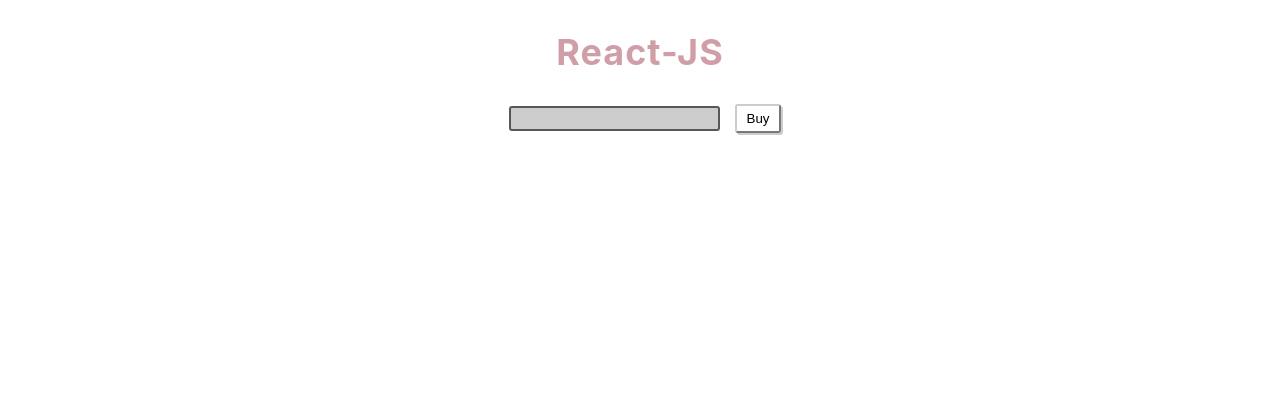
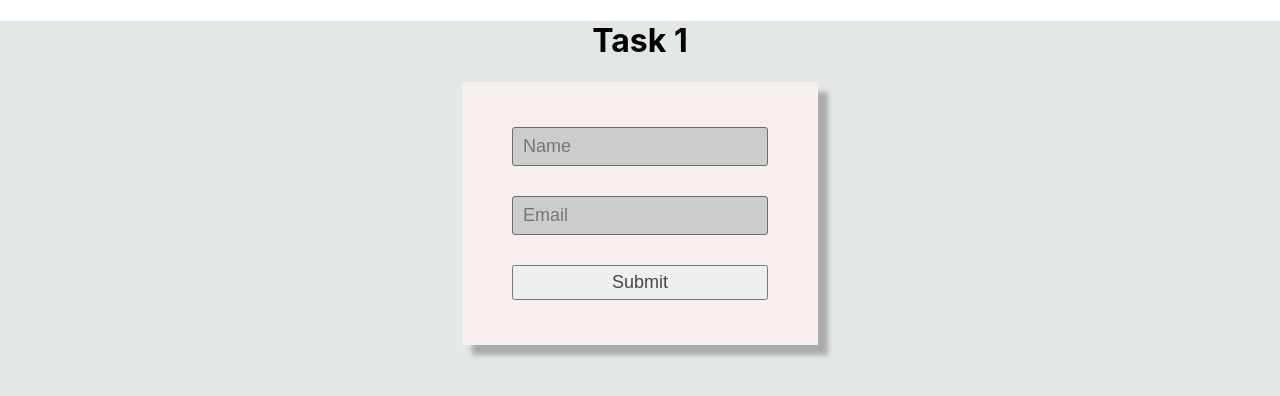
Before and after one commit to ArminAvdalyan/git-learn, a React (Create React App) app in the folder react-demo/: page / in a window 1280 px wide. Shown: the top 396 px of the page. Built offline with nearby package versions, Linux system fonts and the light colour scheme.

Commit message:
Added form

```diff
--- a/react-demo/src/App.css
+++ b/react-demo/src/App.css
@@ -1,5 +1,7 @@
 .App {
   text-align: center;
+  background-color: rgb(228, 231, 231);
+  height: 100vh;
 }
 
 .App-logo {
@@ -28,6 +30,7 @@
   color: #61dafb;
 }
 
+
 @keyframes App-logo-spin {
   from {
     transform: rotate(0deg);
--- a/react-demo/src/App.js
+++ b/react-demo/src/App.js
@@ -1,15 +1,12 @@
-import logo from './logo.svg';
+// import logo from './logo.svg';
 import './App.css';
+import Form from "./Container/Form/Form.js";
 
-import Button from "./components/Button/Button.js";
-import Input from "./components/Input/Input.js";
-import Title from "./components/Title/Title.js";
-function App() {
+const App = () => {
   return (
     <div className="App">
-      <Title/>
-      <Input/>
-      <Button/>
+      <h1>Task 1</h1>
+      <Form />
     </div>
   );
 }
--- /dev/null
+++ b/react-demo/src/Container/Form/Form.css
@@ -0,0 +1,7 @@
+.formStyle {
+  background-color:rgb(247, 238, 238);
+  padding: 30px 50px;
+  width: 20%;
+  margin: auto;
+  box-shadow: 10px 10px 5px #aaaaaa;
+}
--- /dev/null
+++ b/react-demo/src/Container/Form/Form.js
@@ -0,0 +1,41 @@
+import React, { useState } from "react";
+import Button from "../../Components/Button/Button.js";
+import Input from "../../Components/Input/Input.js";
+import { Validate } from "../../util/validate.js";
+import "./Form.css";
+
+const Form = () => {
+  const [inputText, setInputText] = useState("");
+  const [inputEmail, setInputEmail] = useState("");
+
+  const onchangeText = (e) => {
+    e.preventDefault();
+    setInputText(e.target.value);
+  }
+
+  const onchangeEmail = (e) => {
+    e.preventDefault();
+    setInputEmail(e.target.value);
+  }
+
+  const onclickBtn = (e) => {
+    e.preventDefault();
+    const result = Validate(inputText);
+    if(!result.isValid) {
+      alert(result.errorText);
+    } else {
+      console.log("name: " + inputText);
+      console.log("email: " + inputEmail);
+    }
+  }
+
+  return (
+    <form className="formStyle">
+      <Input onChange={onchangeText} value={inputText} type="text" placeholder="Name" />
+      <Input onChange={onchangeEmail} value={inputEmail} type="email" placeholder="Email" />
+      <Button onclick={onclickBtn} text="Submit" />
+    </form>
+  )
+}
+
+export default Form;
--- a/react-demo/src/components/Button/Button.css
+++ b/react-demo/src/components/Button/Button.css
@@ -1,8 +1,8 @@
-.app-btn {
-  padding: 5px 10px;
-  background: transparent;
-  border-color: #ccc;
-  border-radius: 3px;
-  margin-left: 15px;
-  box-shadow: 2px 2px #ccc;
+.btnStyle {
+  width: 100%;
+  font-size: 18px;
+  color: rgb(71, 70, 70);
+  padding: 5px;
+  margin: 15px 0;
+  cursor: pointer;
 }
--- a/react-demo/src/components/Button/Button.js
+++ b/react-demo/src/components/Button/Button.js
@@ -1,7 +1,8 @@
 import React from "react";
 import "./Button.css";
-function Button() {
-  return <button className="app-btn">Buy</button>
+
+const Button = (props) => {
+  return  <button onClick={props.onclick} className="btnStyle">{props.text}</button>
 }
 
 export default Button;
--- a/react-demo/src/components/Input/Input.css
+++ b/react-demo/src/components/Input/Input.css
@@ -1,8 +1,11 @@
-.app-inp {
-  border: 2px solid rgb(88, 86, 86);
-  padding: 3px 15px;
-  margin-left: 10px;
+.inputStyle {
+  box-sizing: border-box;
+  width: 100%;
+  border: 1px solid #6c6c6c;
+  border-radius: 3px;
+  padding: 8px 10px;
+  font-size: 18px;
+  margin: 15px 0;
   background-color: #ccc;
-  border-radius: 3px;
-
+  outline: none;
 }
--- a/react-demo/src/components/Input/Input.js
+++ b/react-demo/src/components/Input/Input.js
@@ -1,8 +1,12 @@
 import React from "react";
 import "./Input.css";
 
-function Input() {
-  return <input className="app-inp"/>
+const Input = (props) => {
+  return (
+    <div>
+      <input className="inputStyle" onChange={props.onChange} type={props.type} value={props.value} placeholder={props.placeholder}/>
+    </div>
+  )
 }
 
 export default Input;
--- a/react-demo/src/components/Title/Title.css
+++ /dev/null
@@ -1,5 +0,0 @@
-.app-title {
-  color: rgb(207, 158, 167);
-  font-size: 36px;
-  letter-spacing: 1px;
-}
--- a/react-demo/src/components/Title/Title.js
+++ /dev/null
@@ -1,8 +0,0 @@
-import React from "react";
-import "./Title.css";
-
-function Title() {
-  return <h2 className="app-title">React-JS</h2>;
-}
-
-export default Title;
--- a/react-demo/src/index.js
+++ b/react-demo/src/index.js
@@ -10,7 +10,6 @@ ReactDOM.render(
   </React.StrictMode>,
   document.getElementById('root')
 );
-console.log("chenge something");
 
 // If you want to start measuring performance in your app, pass a function
 // to log results (for example: reportWebVitals(console.log))
--- /dev/null
+++ b/react-demo/src/util/validate.js
@@ -0,0 +1,12 @@
+export const Validate = (value) => {
+  if (!value) {
+    return {
+      errorText: "Name is required",
+      isValid: false,
+    }
+  } else {
+    return {
+      isValid: true,
+    }
+  }
+}
```
Also changed, not shown: 1 other file (tests, documents, lock files or other folders).
